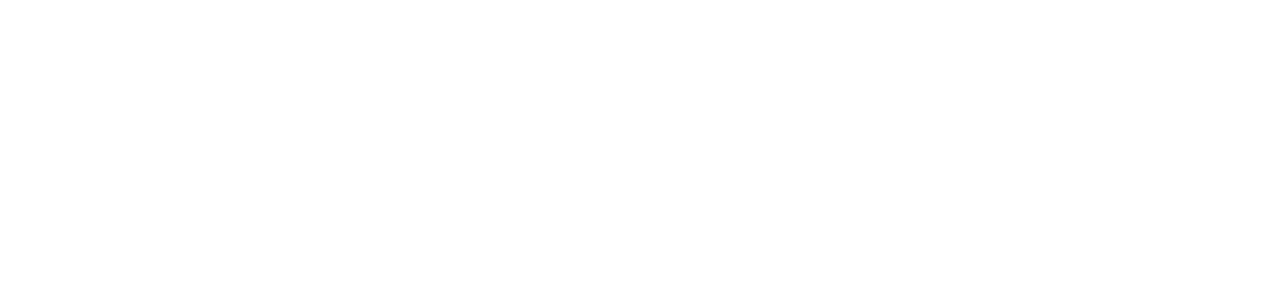
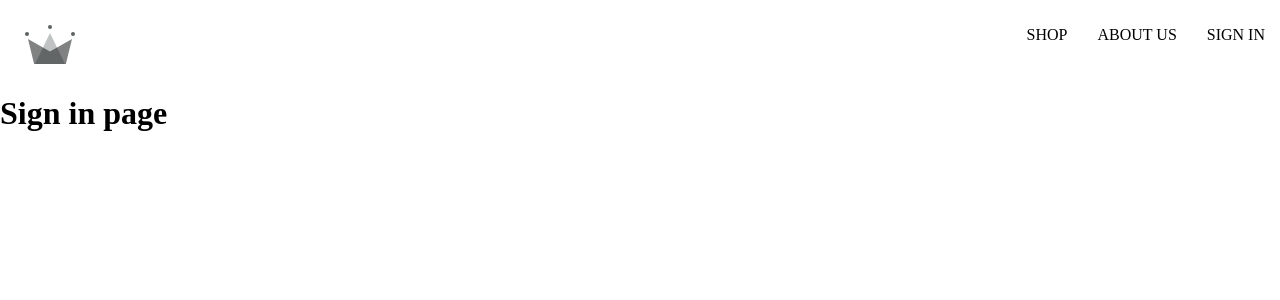
Before and after one commit to cletuskingdom/ecommerce-react-app, a React (Create React App) app: page /sign-in in a window 1280 px wide. Before the commit this address had no page. Shown: the top 300 px of the page. Built offline with nearby package versions, Linux system fonts and the light colour scheme; a web font is replaced by a local one.

Commit message:
Installed firebase and added a sign-in page

```diff
--- a/package.json
+++ b/package.json
@@ -6,6 +6,7 @@
     "@testing-library/jest-dom": "^5.16.4",
     "@testing-library/react": "^13.1.1",
     "@testing-library/user-event": "^13.5.0",
+    "firebase": "^9.6.11",
     "react": "^18.0.0",
     "react-dom": "^18.0.0",
     "react-router-dom": "6",
--- a/src/App.js
+++ b/src/App.js
@@ -1,6 +1,7 @@
 import { Routes, Route } from "react-router-dom";
 import Home from "./routes/home/home.component.jsx";
 import Navigation from "./routes/navigation/navigation.component.jsx";
+import SignIn from "./routes/sign-in/sign-in.component.jsx";
 
 const Shop = () => {
 	return <h1>I am thhe shop page.</h1>;
@@ -15,6 +16,7 @@ const App = () => {
 				<Route index element={<Home />}></Route>
 				<Route path="/shop" element={<Shop />}></Route>
 				<Route path="/about" element={<About />}></Route>
+				<Route path="/sign-in" element={<SignIn />}></Route>
 			</Route>
 		</Routes>
 	);
--- a/src/routes/navigation/navigation.component.jsx
+++ b/src/routes/navigation/navigation.component.jsx
@@ -16,7 +16,10 @@ const Navigation = () => {
 						SHOP
 					</Link>
 					<Link className="nav-link" to="/about">
-						About Us
+						ABOUT US
+					</Link>
+					<Link className="nav-link" to="/sign-in">
+						SIGN IN
 					</Link>
 				</div>
 			</div>
--- /dev/null
+++ b/src/routes/sign-in/sign-in.component.jsx
@@ -0,0 +1,8 @@
+const SignIn = () => {
+	return (
+		<div>
+			<h1>Sign in page</h1>
+		</div>
+	);
+};
+export default SignIn;
```
Also changed, not shown: 1 other file (tests, documents, lock files or other folders).
